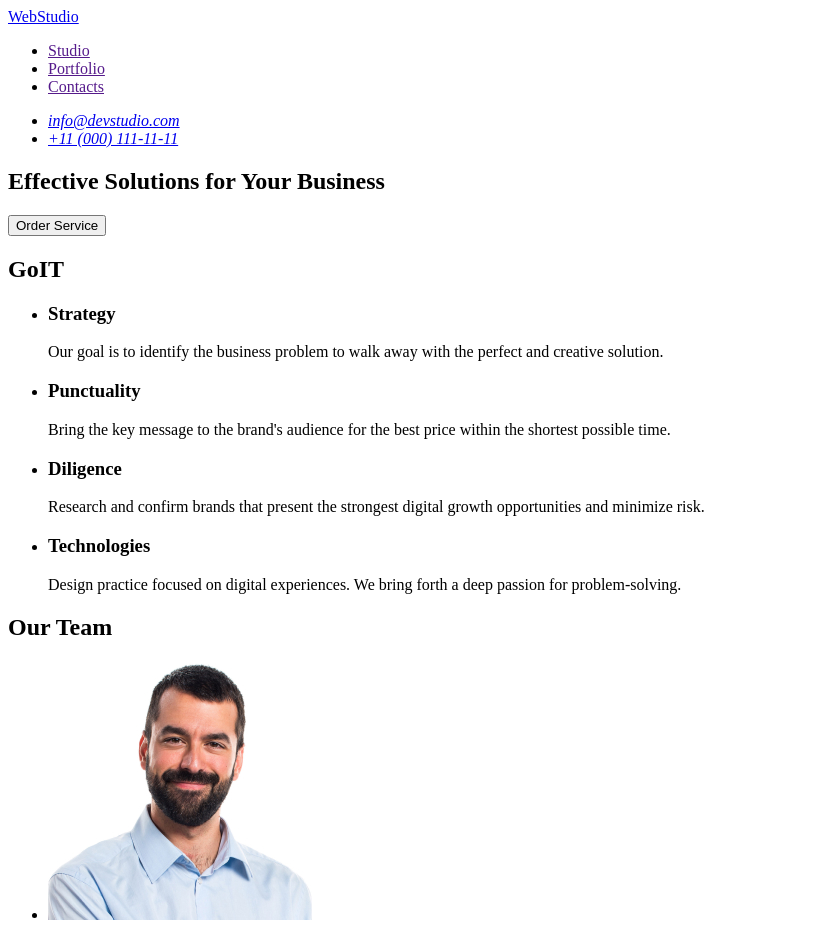
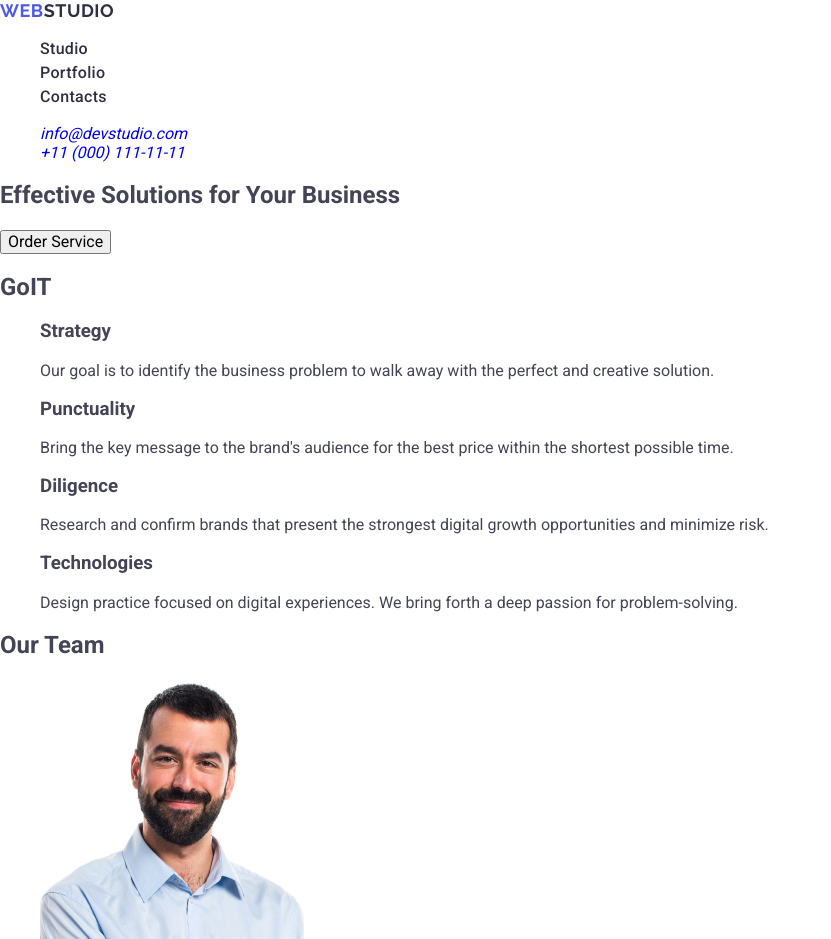
Before and after one commit to Yaroslav13-13/goit-markup-hw-02, a plain HTML site: page index.html in a window 1280 px wide. Shown: the top 939 px of the page, without its empty margins (0-831 px from the left). Drawn offline with nearby package versions, Linux system fonts and the light colour scheme.

Commit message:
first commit

```diff
--- /dev/null
+++ b/css/styles.css
@@ -0,0 +1,35 @@
+body{
+    font-family: "Roboto", sans-serif;
+    color: #434455;
+    background-color: white;
+}
+
+ul, ol{
+    list-style-type: none;
+}
+
+a{
+    text-decoration: none;
+}
+
+.logo{
+    font-family: "Raleway", sans-serif;
+    font-weight: 700;
+    font-size: 18px;
+    line-height: 1.17;
+    letter-spacing: 0.03em;
+    text-transform: uppercase;
+    color: #4d5ae5;
+}
+
+.header-logo .logo-part{
+    color: #2e2f42;
+}
+
+.nav-link{
+    font-weight: 500;
+    font-size: 16px;
+    line-height: 1.5;
+    letter-spacing: 0.02em;
+    color: #2e2f42;
+}
--- a/index.html
+++ b/index.html
@@ -5,22 +5,39 @@
     <meta charset="UTF-8" />
     <meta name="viewport" content="width=device-width, initial-scale=1.0" />
     <title>Web Studio</title>
+
+    <link rel="stylesheet" href="https://cdnjs.cloudflare.com/ajax/libs/modern-normalize/3.0.1/modern-normalize.min.css"
+        integrity="sha512-q6WgHqiHlKyOqslT/lgBgodhd03Wp4BEqKeW6nNtlOY4quzyG3VoQKFrieaCeSnuVseNKRGpGeDU3qPmabCANg=="
+        crossorigin="anonymous" referrerpolicy="no-referrer" />
+
+    <link rel="preconnect" href="https://fonts.googleapis.com">
+    <link rel="preconnect" href="https://fonts.gstatic.com" crossorigin>
+
+    <link rel="stylesheet" href="https://cdnjs.cloudflare.com/ajax/libs/modern-normalize/3.0.1/modern-normalize.min.css"
+        integrity="sha512-q6WgHqiHlKyOqslT/lgBgodhd03Wp4BEqKeW6nNtlOY4quzyG3VoQKFrieaCeSnuVseNKRGpGeDU3qPmabCANg=="
+        crossorigin="anonymous" referrerpolicy="no-referrer" />
+    <link
+        href="https://fonts.googleapis.com/css2?family=Raleway:wght@700&family=Roboto:wght@100;400;500;700&display=swap"
+        rel="stylesheet">
+
+    <link rel="stylesheet" href="./css/styles.css">
 </head>
 
 <body>
-    <header>
-        <nav>
-            <a href="./index.html">WebStudio</a>
-            <ul>
-                <li><a href="">Studio</a></li>
-                <li><a href="">Portfolio</a></li>
-                <li><a href="">Contacts</a></li>
+    <header class="page-header">
+        <nav class="header-nav">
+            <a class="logo header-logo" href="./index.html">Web<span class="logo-part">Studio</span></a>
+            <ul class="nav-list">
+                <li class="nav-item"><a class="nav-link" href="./index.html">Studio</a></li>
+                <li class="nav-item"><a class="nav-link" href="">Portfolio</a></li>
+                <li class="nav-item"><a class="nav-link" href="">Contacts</a></li>
             </ul>
         </nav>
-        <address>
-            <ul>
-                <li><a href="mailto:info@devstudio.com">info@devstudio.com</a></li>
-                <li><a href="tel:+110001111111">+11 (000) 111-11-11</a></li>
+        <address class="contacts">
+            <ul class="contacts-list">
+                <li class="contacts-item"><a class="contacts-link"
+                        href="mailto:info@devstudio.com">info@devstudio.com</a></li>
+                <li class="contacts-item"><a class="contacts-link" href="tel:+110001111111">+11 (000) 111-11-11</a></li>
             </ul>
         </address>
 
```
